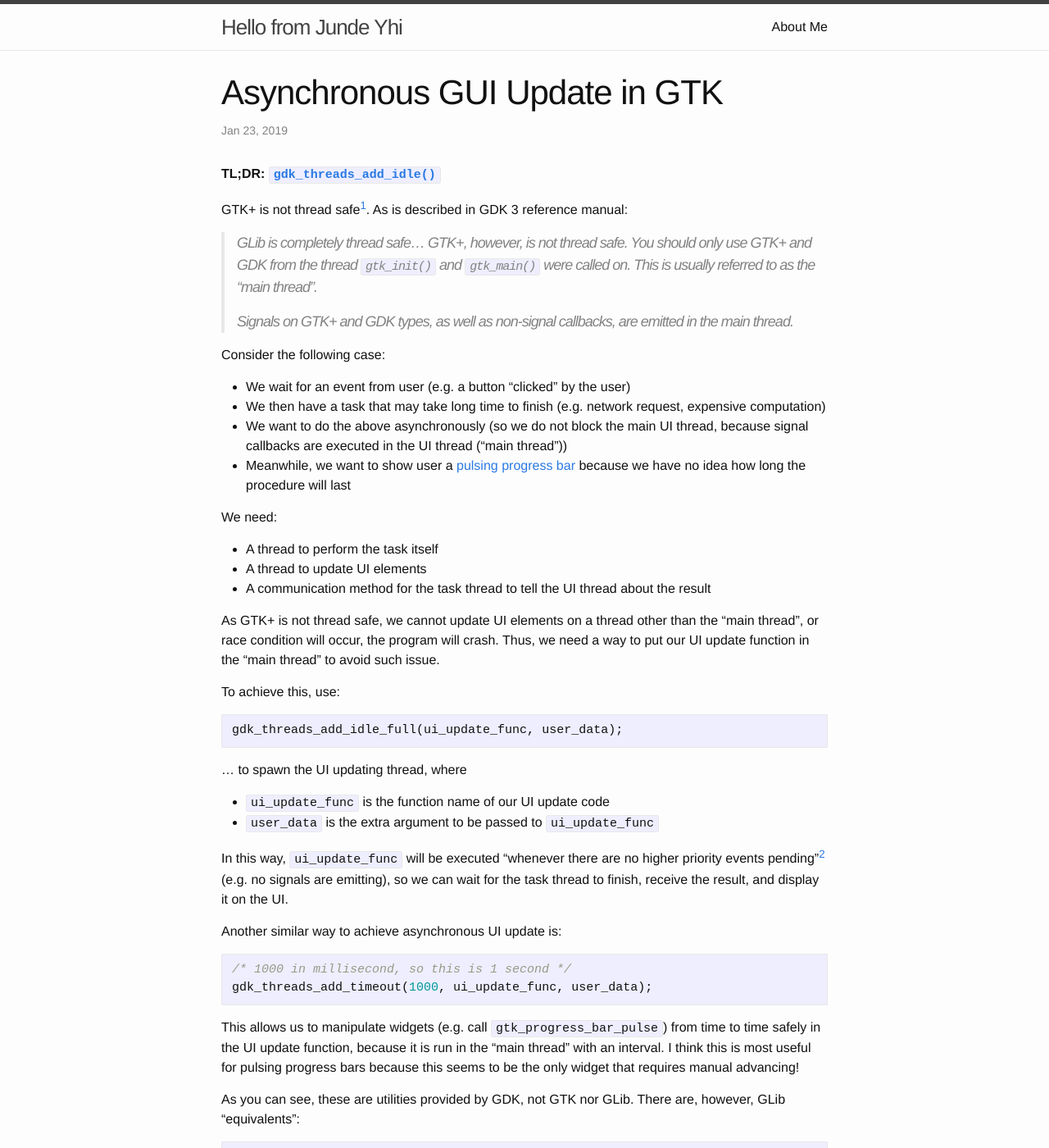
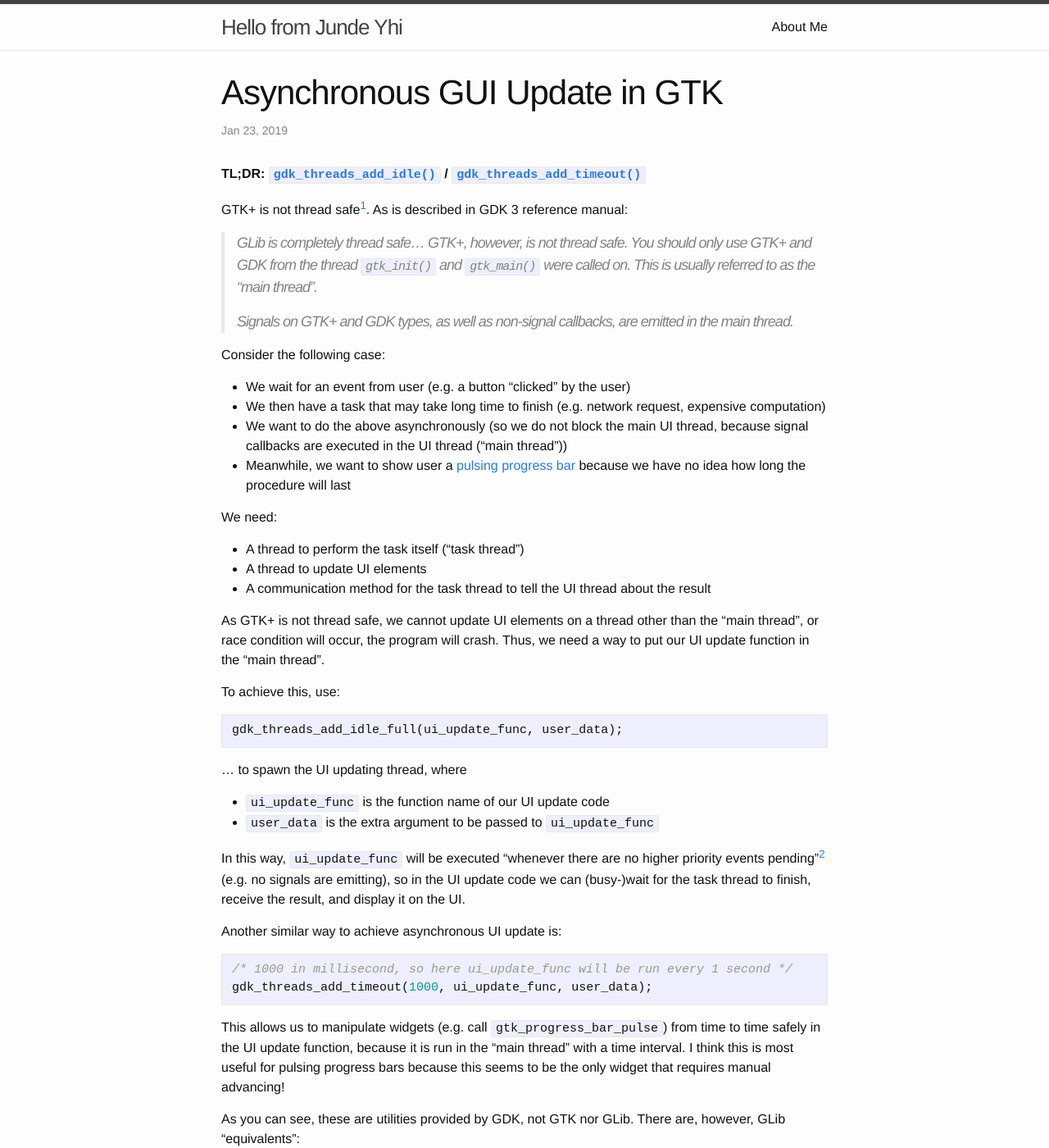
Before and after one commit to lmy441900/lmy441900.github.io, a Jekyll site: the page built from _posts/2019-01-23-async-gui-update-in-gtk.md, in a window 1280 px wide and 1400 px high. Shown: the whole window at 82% size. Built offline with Jekyll 4.4.1, drawn with Linux system fonts in a browser that asks for light colours.

Commit message:
async-gui-update-in-gtk: refine texts

````diff
--- a/_posts/2019-01-23-async-gui-update-in-gtk.md
+++ b/_posts/2019-01-23-async-gui-update-in-gtk.md
@@ -5,9 +5,10 @@ date:   2019-01-23
 categories: gtk
 ---
 
-**TL;DR: [`gdk_threads_add_idle()`][gdk-threads-add-idle]**
+**TL;DR: [`gdk_threads_add_idle()`][gdk-threads-add-idle] / [`gdk_threads_add_timeout()`][gdk-threads-add-timeout]**
 
 [gdk-threads-add-idle]: https://developer.gnome.org/gdk3/stable/gdk3-Threads.html#gdk-threads-add-idle
+[gdk-threads-add-timeout]: https://developer.gnome.org/gdk3/stable/gdk3-Threads.html#gdk-threads-add-timeout
 
 GTK+ is not thread safe[^1]. As is described in GDK 3 reference manual:
 
@@ -26,11 +27,11 @@ Consider the following case:
 
 We need:
 
-- A thread to perform the task itself
+- A thread to perform the task itself ("task thread")
 - A thread to update UI elements
 - A communication method for the task thread to tell the UI thread about the result
 
-As GTK+ is not thread safe, we cannot update UI elements on a thread other than the "main thread", or race condition will occur, the program will crash. Thus, we need a way to put our UI update function in the "main thread" to avoid such issue.
+As GTK+ is not thread safe, we cannot update UI elements on a thread other than the "main thread", or race condition will occur, the program will crash. Thus, we need a way to put our UI update function in the "main thread".
 
 To achieve this, use:
 
@@ -43,16 +44,16 @@ gdk_threads_add_idle_full(ui_update_func, user_data);
 - `ui_update_func` is the function name of our UI update code
 - `user_data` is the extra argument to be passed to `ui_update_func`
 
-In this way, `ui_update_func` will be executed "whenever there are no higher priority events pending"[^2] (e.g. no signals are emitting), so we can wait for the task thread to finish, receive the result, and display it on the UI.
+In this way, `ui_update_func` will be executed "whenever there are no higher priority events pending"[^2] (e.g. no signals are emitting), so in the UI update code we can (busy-)wait for the task thread to finish, receive the result, and display it on the UI.
 
 Another similar way to achieve asynchronous UI update is:
 
 ```c
-/* 1000 in millisecond, so this is 1 second */
+/* 1000 in millisecond, so here ui_update_func will be run every 1 second */
 gdk_threads_add_timeout(1000, ui_update_func, user_data);
 ```
 
-This allows us to manipulate widgets (e.g. call `gtk_progress_bar_pulse`) from time to time safely in the UI update function, because it is run in the "main thread" with an interval. I think this is most useful for pulsing progress bars because this seems to be the only widget that requires manual advancing!
+This allows us to manipulate widgets (e.g. call `gtk_progress_bar_pulse`) from time to time safely in the UI update function, because it is run in the "main thread" with a time interval. I think this is most useful for pulsing progress bars because this seems to be the only widget that requires manual advancing!
 
 As you can see, these are utilities provided by GDK, not GTK nor GLib. There are, however, GLib "equivalents":
 
````
